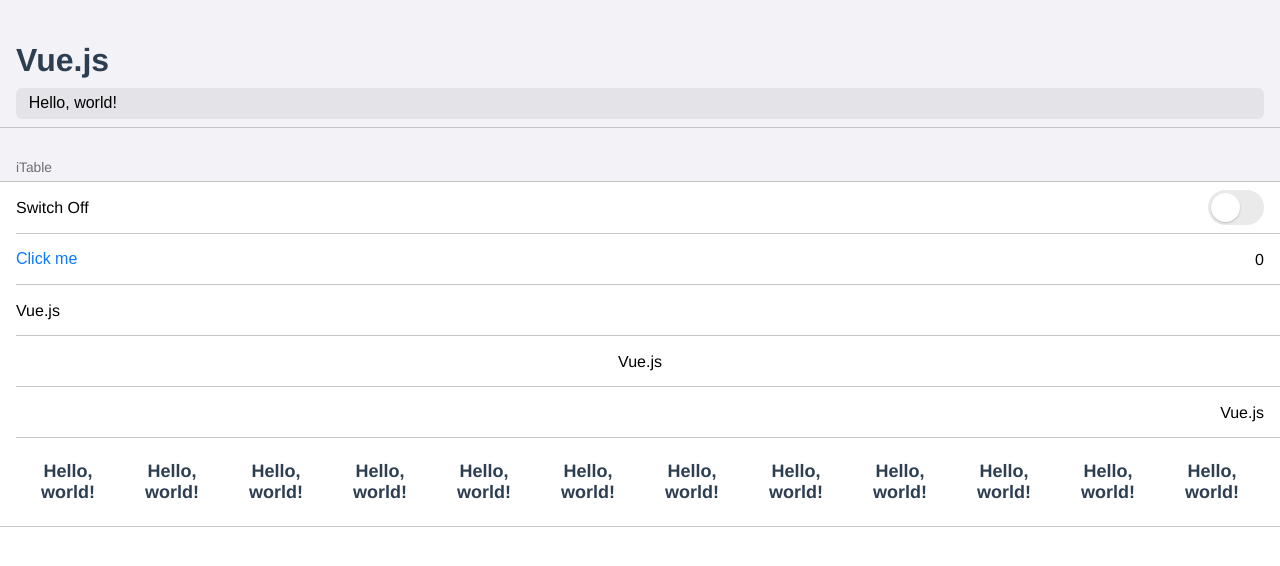
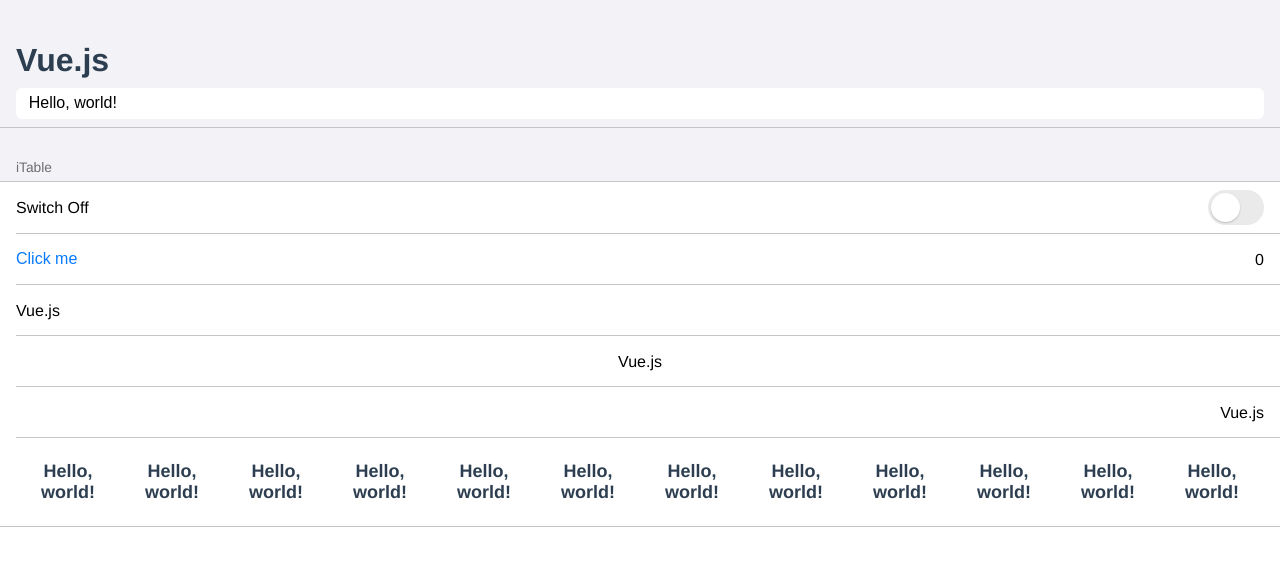
Before and after one commit to leegeunhyeok/vue-ios, a Vue app: page / in a window 1280 px wide. Shown: the top 566 px of the page. Built offline with nearby package versions, Linux system fonts and the light colour scheme; the HTML template or start-up script is replaced by a standard one.

Commit message:
:sparkles: Update iTextField style

```diff
--- a/src/components/iTextField.vue
+++ b/src/components/iTextField.vue
@@ -30,20 +30,15 @@ export default {
 
 <style lang="scss">
 @import '../common/style/common.scss';
-$placeholder-color: #8e8e93;
+$placeholder-color: #8a8a8d;
 
 .i-text-field {
   outline: none;
   padding: .4rem .8rem;
-  background-color: #e3e3e8;
+  background-color: $light-pure-color;
   border: none;
   border-radius: 6px;
   font-size: 1rem;
-  -webkit-transition: $transition-speed;
-     -moz-transition: $transition-speed;
-      -ms-transition: $transition-speed;
-       -o-transition: $transition-speed;
-          transition: $transition-speed;
 
   &::placeholder {
     color: $placeholder-color;
@@ -56,9 +51,5 @@ $placeholder-color: #8e8e93;
   &::-ms-input-placeholder {
     color: $placeholder-color;
   }
-
-  &:hover {
-    background-color: #dedee4;
-  }
 }
 </style>
```
